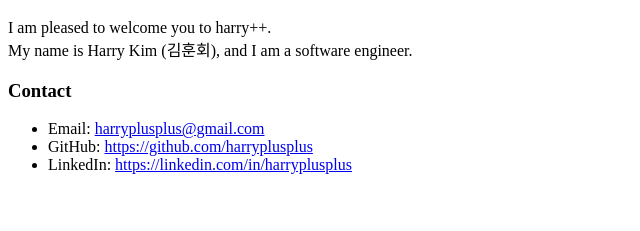
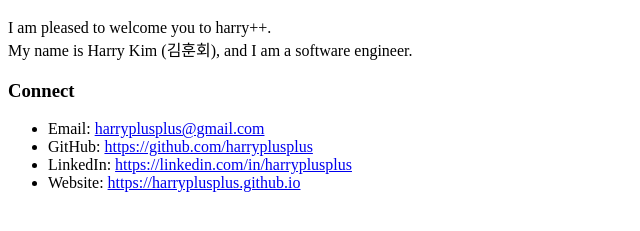
Before and after one commit to harryplusplus/harryplusplus.github.io, an Astro site: page / in a window 1280 px wide. Shown: the part 61-292 px from the top of the page, without its empty margins (0-640 px from the left). Built offline with nearby package versions, Linux system fonts and the light colour scheme; Astro itself is replaced by a stand-in of ours.

Commit message:
feat: update index page with new Connect section and website link

```diff
--- a/src/pages/index.mdx
+++ b/src/pages/index.mdx
@@ -8,8 +8,9 @@
 I am pleased to welcome you to harry++.
 My name is Harry Kim (김훈회), and I am a software engineer.
 
-### Contact
+### Connect
 
 - Email: [harryplusplus@gmail.com](mailto:harryplusplus@gmail.com)
 - GitHub: [https://github.com/harryplusplus](https://github.com/harryplusplus)
 - LinkedIn: [https://linkedin.com/in/harryplusplus](https://linkedin.com/in/harryplusplus)
+- Website: [https://harryplusplus.github.io](https://harryplusplus.github.io)
```
